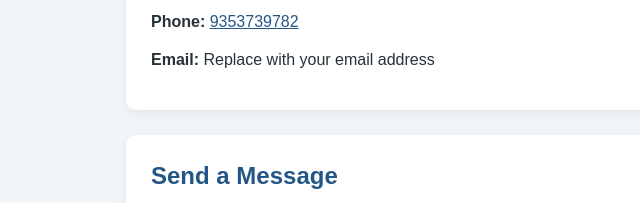
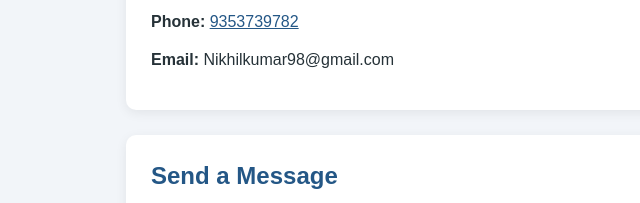
Before and after one commit to Nikhil17988/Portfolio, a plain HTML site: page contact.html in a window 1280 px wide. Shown: the part 362-565 px from the top of the page, 100-740 px from the left. Drawn offline with Linux system fonts and the light colour scheme.

Commit message:
Update email address in contact.html

```diff
--- a/contact.html
+++ b/contact.html
@@ -28,7 +28,7 @@
         <p><strong>Phone:</strong>
             <a href="tel:9353739782">9353739782</a>
         </p>
-        <p><strong>Email:</strong> Replace with your email address</p>
+        <p><strong>Email:</strong> Nikhilkumar98@gmail.com</p>
     </section>
 
     <section class="card">
```
